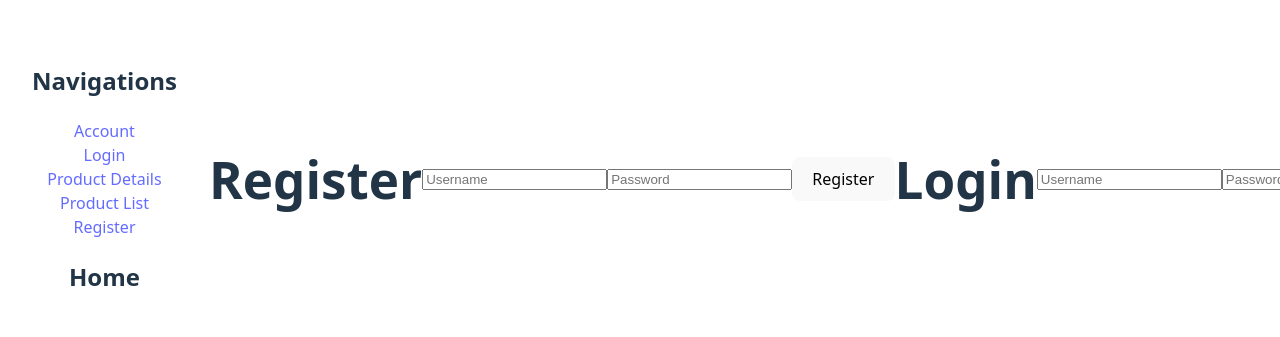
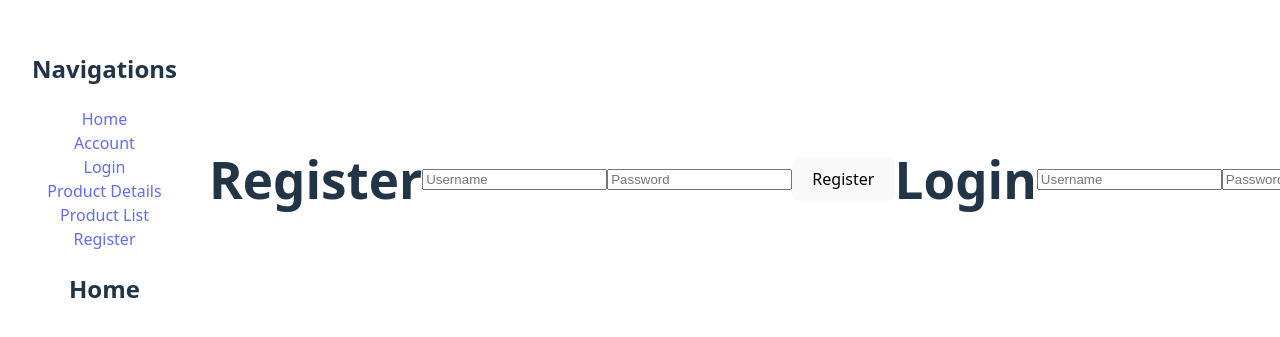
Before and after one commit to KalebMorton/MarketFrontEnd, a React (Vite) app: page / in a window 1280 px wide. Shown: the part 221-558 px from the top of the page. Built offline with nearby package versions, Linux system fonts and the light colour scheme.

Commit message:
Added Home tab/link

```diff
--- a/src/components/Navigations.jsx
+++ b/src/components/Navigations.jsx
@@ -10,6 +10,8 @@ export default function Navigations(){
         <nav>
             <h2>Navigations</h2>
             <div id="navbar">
+                <Link to="/">Home</Link>
+                <br></br>
                 <Link to="/account">Account</Link>
                 <br></br>
                 <Link to="/login">Login</Link>
```
